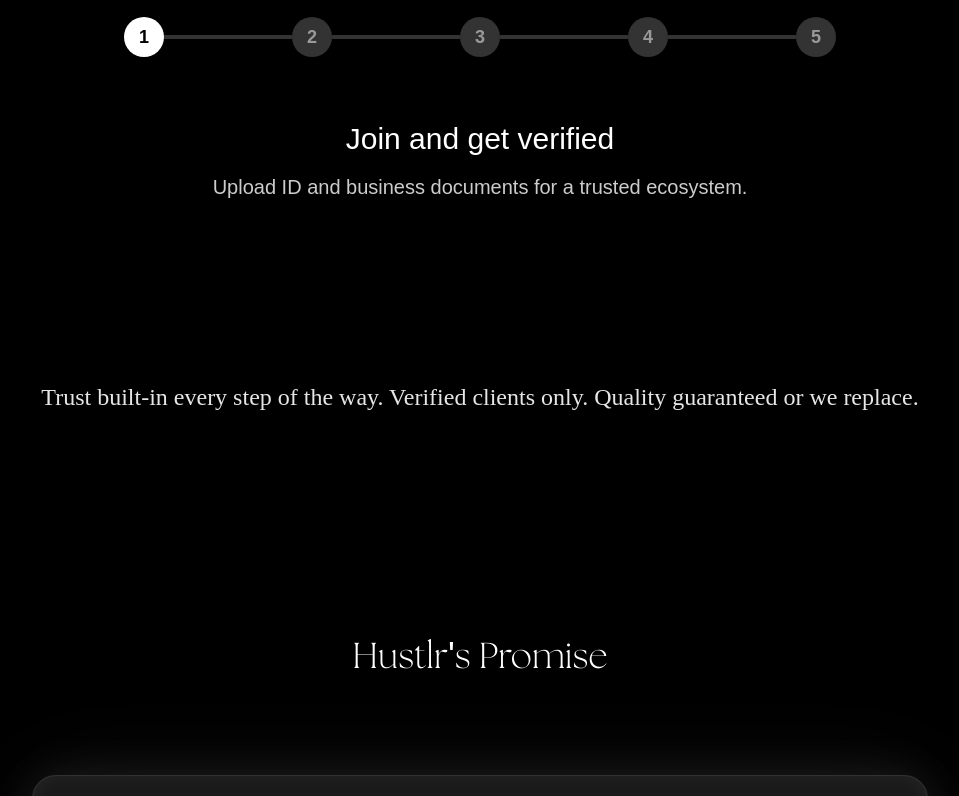
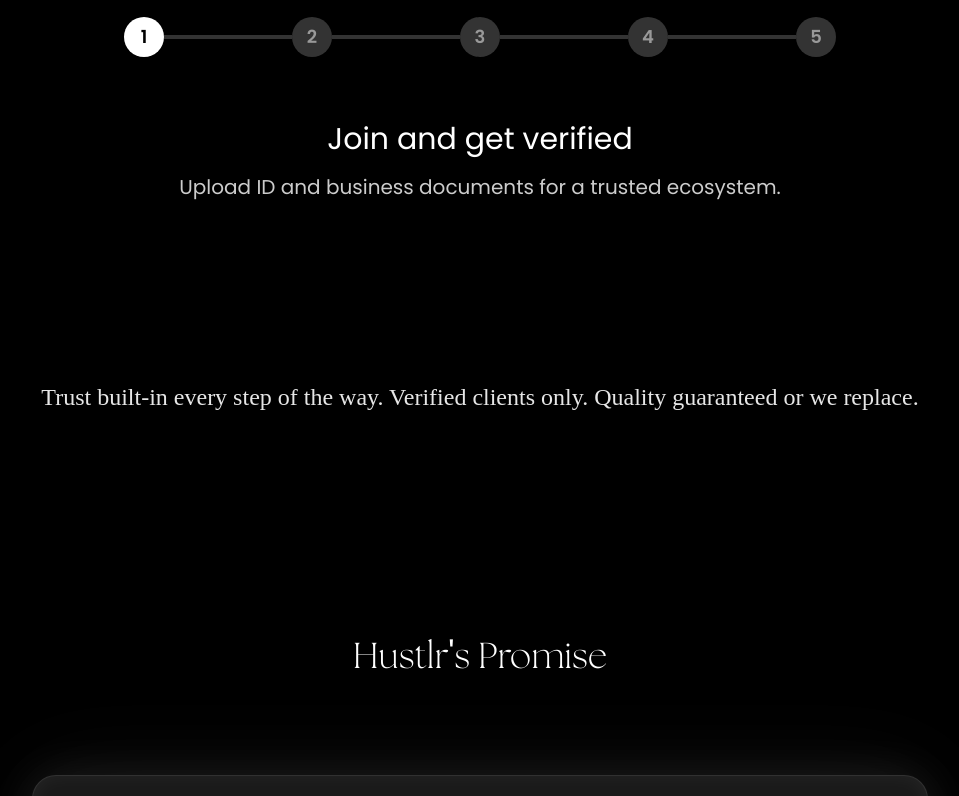
Before and after one commit to manasakalaimalaii/hustlr, a Next.js app: page / in a window 1280 px wide. Shown: the part 1940-2736 px from the top of the page, without its empty margins (160-1119 px from the left). Built offline with nearby package versions, Linux system fonts and the light colour scheme; a web font is replaced by a local one.

Commit message:
Fix fonts: Update Ovo and Poppins to use Google Fonts

```diff
--- a/styles/globals.css
+++ b/styles/globals.css
@@ -1,3 +1,4 @@
+@import url('https://fonts.googleapis.com/css2?family=Ovo&family=Poppins:wght@400;500;600&display=swap');
 @import './fonts.css';
 
 @tailwind base;
@@ -7,6 +8,7 @@
 :root {
   --font-the-seasons: 'The Seasons', serif;
   --font-ovo: 'Ovo', serif;
+  --font-poppins: 'Poppins', sans-serif;
 }
 
 @font-face {
--- a/tailwind.config.js
+++ b/tailwind.config.js
@@ -6,10 +6,10 @@
   theme: {
     extend: {
       fontFamily: {
-        logo: ['The Seasons', 'serif'],
-        heading: ['The Seasons', 'serif'],
-        subheading: ['Ovo', 'serif'],
-        body: ['Poppins', 'sans-serif'],
+        logo: ['var(--font-the-seasons)', 'serif'],
+        heading: ['var(--font-the-seasons)', 'serif'],
+        subheading: ['var(--font-ovo)', 'serif'],
+        body: ['var(--font-poppins)', 'sans-serif'],
       },
       keyframes: {
         fadeInTop: {
```
